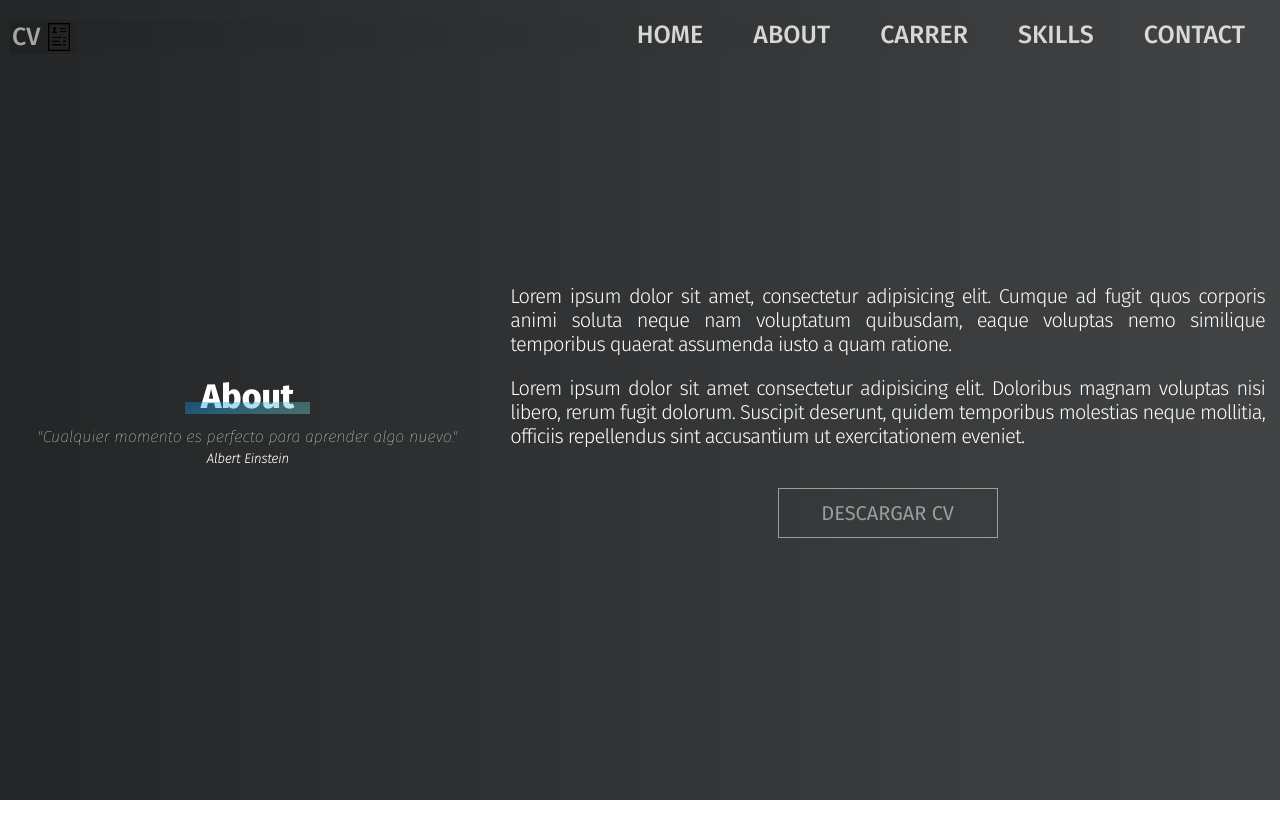
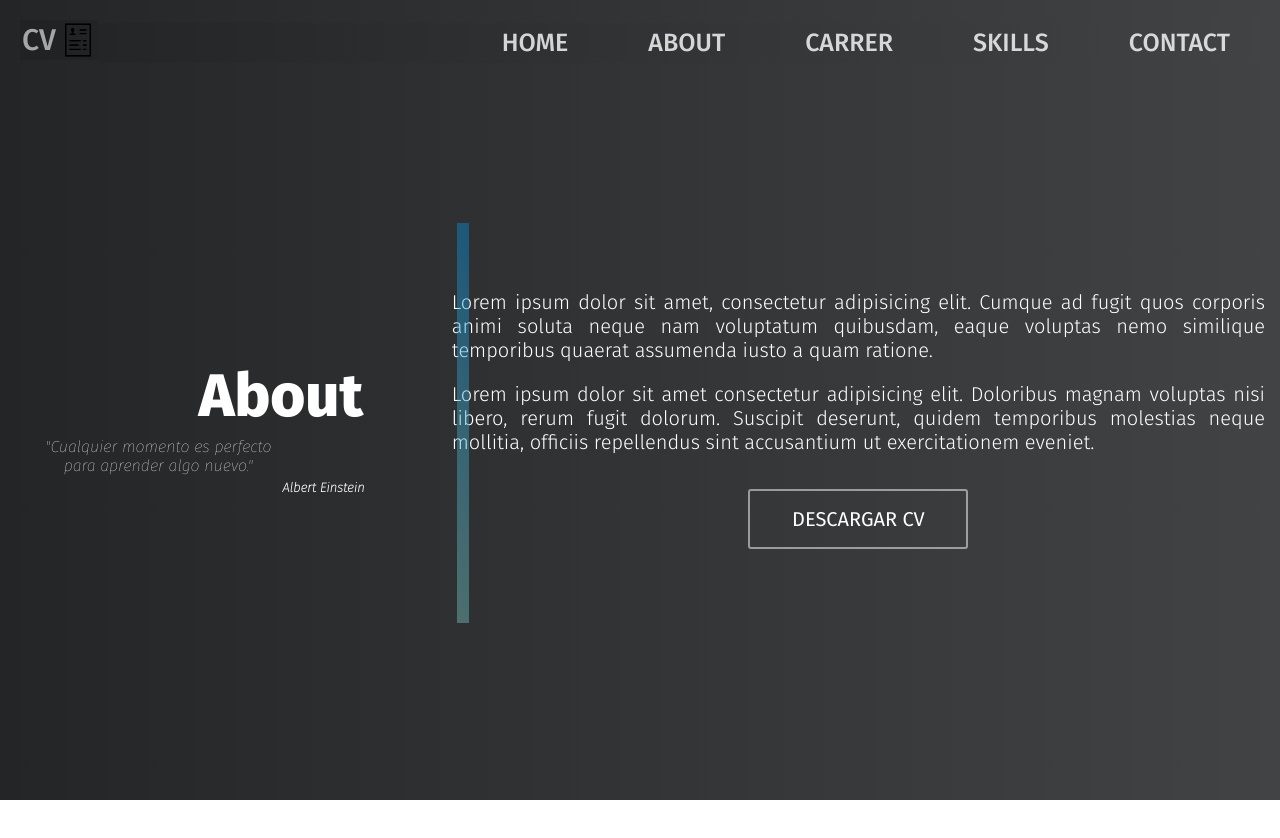
Before and after one commit to MateoRiosd93/portfolio-mateo, a React (Create React App) app: page /about in a window 1280 px wide. Shown: the top 838 px of the page. Built offline with nearby package versions, Linux system fonts and the light colour scheme.

Commit message:
Se realizan ajustes en desktop

```diff
--- a/src/components/menu/menu.css
+++ b/src/components/menu/menu.css
@@ -95,7 +95,8 @@
     }
 
     .item-nav{
-        margin: 0px 25px;
+        margin: 0px 10px;
         cursor: pointer;
+        padding: 5px 30px;
     }
 }
--- a/src/components/navbar/navbar.css
+++ b/src/components/navbar/navbar.css
@@ -34,3 +34,19 @@
 
     color           : rgba(255, 255, 255, .6);
 }
+
+@media (min-width:1024px){
+
+    .container-logo{
+        padding-left: 10px;
+    }
+
+    .logo{
+        width   : 40px;
+        height  : 40px;
+    }
+
+    .cv{
+        font-size: 30px;
+    }
+}
--- a/src/modules/about/about.css
+++ b/src/modules/about/about.css
@@ -110,14 +110,20 @@
 
 .btn-download-cv{
     width           : 220px;
-    height          : 50px;
-    border          : none;
-    background-color: transparent;
-    border          : 1px solid rgba(255, 255, 255, 0.5);
+    height          : 60px;
+    background      : transparent;
+    color           : rgba(255, 255, 255, 0.5);
+    border          : 2px solid rgba(255, 255, 255, 0.5);
+    padding         : 16px 20px;
+    border-radius   : 3px;
+    position        : relative;
+    z-index         : 1;
+    overflow        : hidden;
+    display         : inline-block;
     text-transform  : uppercase;
     font-family     : var(--font_family);
     font-size       : var(--text_size);
-    color           : rgba(255, 255, 255, 0.5);
+    cursor          : pointer;
 }
 
 @keyframes fadein {
@@ -131,10 +137,75 @@
 }
 
 @media (min-width:1024px){
+
     .container-about{
-        display: flex;
-        flex-direction: row;
-        justify-content: space-around;
-        align-items: center;
+        display         : flex;
+        flex-direction  : row;
+        justify-content : center;
+        align-items     : center;
+        margin          : 0;
     }
+
+    .container-title-about{
+        width           : 32%;
+        display         : flex;
+        flex-direction  : column;
+        align-items     : center;
+        margin-left     : 40px;
+    }
+
+    .title-about{
+        font-size   : 60px;
+        padding-left: 85px;
+    }
+
+    .line-decoration-about{
+        width       : 400px;
+        right       : -300px;
+        transform   : rotate(90deg);
+        animation   : none;
+    }
+
+    .phrase-about{
+        padding : 5px 160px 5px 0px;
+        width   : 100%;
+    }
+
+    .author-phrase{
+        padding-left: 170px;
+    }
+
+    .container-text-btn{
+        width           : 68% ;
+    }
+
+    .text-about{
+        letter-spacing  : 0;
+        padding         : 0;
+    }
+
+    .btn-download-cv{
+        color: white;
+    }
+
+    .btn-download-cv::after {
+        content         : "";
+        background      : rgba(255, 255, 255, 0.5);
+        position        : absolute;
+        z-index         : -1;
+        padding         : 16px 20px;
+        display         : block;
+        left            : -20%;
+        right           : -20%;
+        top             : 0;
+        bottom          : 0;
+        transform       : skewX(45deg) scale(0, 1);
+        transition      : all 0.3s ease;
+    }
+
+    .btn-download-cv:hover::after {
+        transition  : all 0.3s ease-out;
+        transform   : skewX(45deg) scale(1, 1);
+    }
+
 }
--- a/src/modules/carrer/carrer.css
+++ b/src/modules/carrer/carrer.css
@@ -81,3 +81,48 @@
     from { opacity: 0; }
     to   { opacity: 0.4; }
 }
+
+
+@media (min-width:1024px){
+
+    .container-carrer{
+        display         : flex;
+        flex-direction  : row;
+        justify-content : center;
+        align-items     : center;
+    }
+
+    .container-title-carrer{
+        padding-top     : 80px;
+        padding-left    : 140px;
+        width           : 32%;
+        display         : flex;
+        flex-direction  : column;
+        margin          : 0;
+    }
+
+    .title-carrer{
+        font-size: 60px;
+    }
+
+    .line-decoration-carrer{
+        width       : 400px;
+        right       : -300px;
+        transform   : rotate(90deg);
+        animation   : none;
+    }
+
+    .phrase-carrer{
+        padding: 5px 0px;
+    }
+
+    .container-text-carrer{
+        width           : 68%;
+        padding-right   : 90px;
+    }
+
+    .text-carrer{
+        letter-spacing: 0px;
+    }
+
+}
--- a/src/modules/contact/contact.css
+++ b/src/modules/contact/contact.css
@@ -69,3 +69,35 @@
     justify-content   : center;
     border-radius     : 10px;
 }
+
+@media (min-width:1024px){
+
+    .container-contact{
+        display: flex;
+        flex-direction: row;
+        justify-content: center;
+        align-items: center;
+    }
+
+    .container-title-contact{
+        display         : flex;
+        flex-direction  : column;
+        align-items     : flex-end;
+        padding-right   : 100px;
+    }
+
+    .title-contact{
+        font-size: 60px;
+    }
+
+    .line-decoration-contact{
+        width       : 300px;
+        right       : -180px;
+        transform   : rotate(90deg);
+        animation   : none;
+    }
+
+    .phrase-contact{
+        padding: 5px 0px;
+    }
+}
--- a/src/modules/no-found/NoFound.js
+++ b/src/modules/no-found/NoFound.js
@@ -17,6 +17,7 @@ const NoFound = () => {
           Lo sentimos, la página que buscas no existe.
         </span>
       </div>
+      <div className="container-img-btn">
         <div className="container-img-no-found">
           <img className="no-found-img" src={noFound} alt="Not-found" />
         </div>
@@ -26,6 +27,7 @@ const NoFound = () => {
           </Link>
         </div>
       </div>
+    </div>
   );
 };
 
--- a/src/modules/no-found/noFound.css
+++ b/src/modules/no-found/noFound.css
@@ -72,17 +72,91 @@
 }
 
 .btn-back-home{
-    width           : 220px;
-    height          : 50px;
-    border          : none;
-    background-color: transparent;
-    border          : 1px solid rgba(255, 255, 255, 0.5);
+    width           : 300px;
+    height          : 60px;
+    background      : transparent;
+    color           : rgba(255, 255, 255, 0.5);
+    border          : 2px solid rgba(255, 255, 255, 0.5);
+    padding         : 16px 20px;
+    border-radius   : 3px;
+    position        : relative;
+    z-index         : 1;
+    overflow        : hidden;
+    display         : inline-block;
     text-transform  : uppercase;
     font-family     : var(--font_family);
     font-size       : var(--text_size);
-    color           : rgba(255, 255, 255, 0.5);
+    cursor          : pointer;
     text-decoration : none;
-    display         : flex;
-    justify-content : center;
-    align-items     : center;
+    text-align      : center;
 }
+
+
+@media (min-width:1024px){
+
+    .container-no-found{
+        display         : flex;
+        flex-direction  : row;
+        align-items     : center;
+        justify-content : center;
+    }
+
+    .container-title-no-found{
+        width           : 100%;
+        display         : flex;
+        flex-direction  : column;
+    }
+
+    .title-no-found{
+        font-size: 60px;
+    }
+
+    .line-decoration-no-found{
+        width       : 300px;
+        right       : -180px;
+        transform   : rotate(90deg);
+        animation   : none;
+    }
+
+    .phrase-no-found{
+        padding     : 5px 0px;
+    }
+
+    .container-img-btn{
+        width           : 100%;
+        display         : flex;
+        justify-content : center;
+        flex-direction  : column;
+        align-items     : center;
+    }
+
+    .container-img-no-found{
+        width           : 550px;
+        height          : 550px;
+    }
+
+    .btn-back-home{
+        color: white;
+    }
+
+    .btn-back-home::after {
+        content         : "";
+        background      : rgba(255, 255, 255, 0.5);
+        position        : absolute;
+        z-index         : -1;
+        padding         : 16px 20px;
+        display         : block;
+        left            : -20%;
+        right           : -20%;
+        top             : 0;
+        bottom          : 0;
+        transform       : skewX(45deg) scale(0, 1);
+        transition      : all 0.3s ease;
+    }
+
+    .btn-back-home:hover::after {
+        transition  : all 0.3s ease-out;
+        transform   : skewX(45deg) scale(1, 1);
+    }
+
+}
--- a/src/modules/skills/skills.css
+++ b/src/modules/skills/skills.css
@@ -88,3 +88,67 @@
     width   : 60px;
     height  : 60px;
 }
+
+@media (min-width:1024px){
+
+    .container-skills{
+        display         : flex;
+        flex-direction  : row;
+        justify-content : center;
+        align-items     : center;
+    }
+
+    .container-title-skills{
+        width           : 32%;
+        display         : flex;
+        flex-direction  : column;
+        align-items     : center;
+        margin          : 0;
+        padding-bottom  : 30px;
+        padding-left    : 140px;
+    }
+
+    .title-skills{
+        font-size: 60px;
+    }
+
+    .line-decoration-skills{
+        width       : 400px;
+        right       : -310px;
+        transform   : rotate(90deg);
+        animation   : none;
+    }
+
+    .phrase-skills{
+        padding: 5px 0px;
+    }
+
+    .container-cards{
+        width           : 68%;
+        display         : flex;
+        flex-wrap       : wrap;
+        justify-content : center;
+        align-items     : center;
+    }
+
+    .card{
+        width           : 180px;
+        height          : 100px;
+        margin          : 10px;
+        padding         : 10px;
+        background-color: rgba(255, 255, 255, .05);
+        box-shadow      : 0px 4px 10px 0px rgba(0,0,0,0.1);
+        border-radius   : 0px 0px 3px 3px;
+        border-top      : 3px solid rgba(128, 208, 199, 0.7);
+        display         : flex;
+        justify-content : space-around;
+        align-items     : center ;
+        flex-direction  : column;
+        transition      : all .5s ease-in-out;
+    }
+
+    .card:hover{
+        box-shadow      : 0px 4px 10px 0px rgba(0,0,0,0.9);
+    }
+
+}
```
Lines whose indentation alone changed are shown as unchanged.
